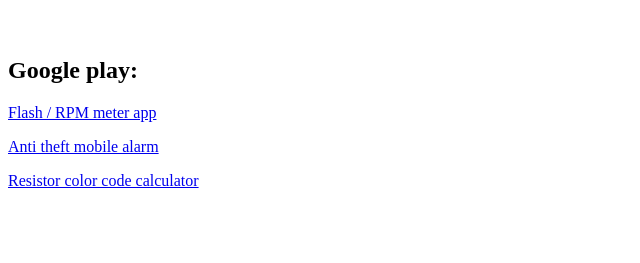
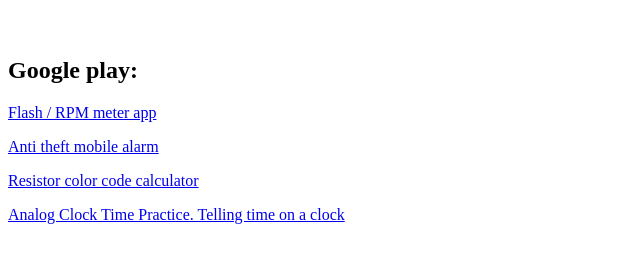
Before and after one commit to denisgoodman/denisgoodman.github.io, a plain HTML site: page index.html in a window 1280 px wide. Shown: the part 61-324 px from the top of the page, without its empty margins (0-640 px from the left). Drawn offline with Linux system fonts and the light colour scheme.

Commit message:
Update index.html
new app Analog Clock Time Practice

```diff
--- a/index.html
+++ b/index.html
@@ -12,6 +12,7 @@
 <p><a href="https://play.google.com/store/apps/details?id=com.bevik.flashrpmmeterapp">Flash / RPM meter app</a></p>
 <p><a href="https://play.google.com/store/apps/details?id=com.bevik.antitheftmobilealarm">Anti theft mobile alarm</a></p>
 <p><a href="https://play.google.com/store/apps/details?id=com.bevik.resistorcolorcodetableapp">Resistor color code calculator</a></p>
+<p><a href="https://play.google.com/store/apps/details?id=com.bevik.analogclocktimepractice">Analog Clock Time Practice. Telling time on a clock</a></p>
 
 </body>
 </html>
```
